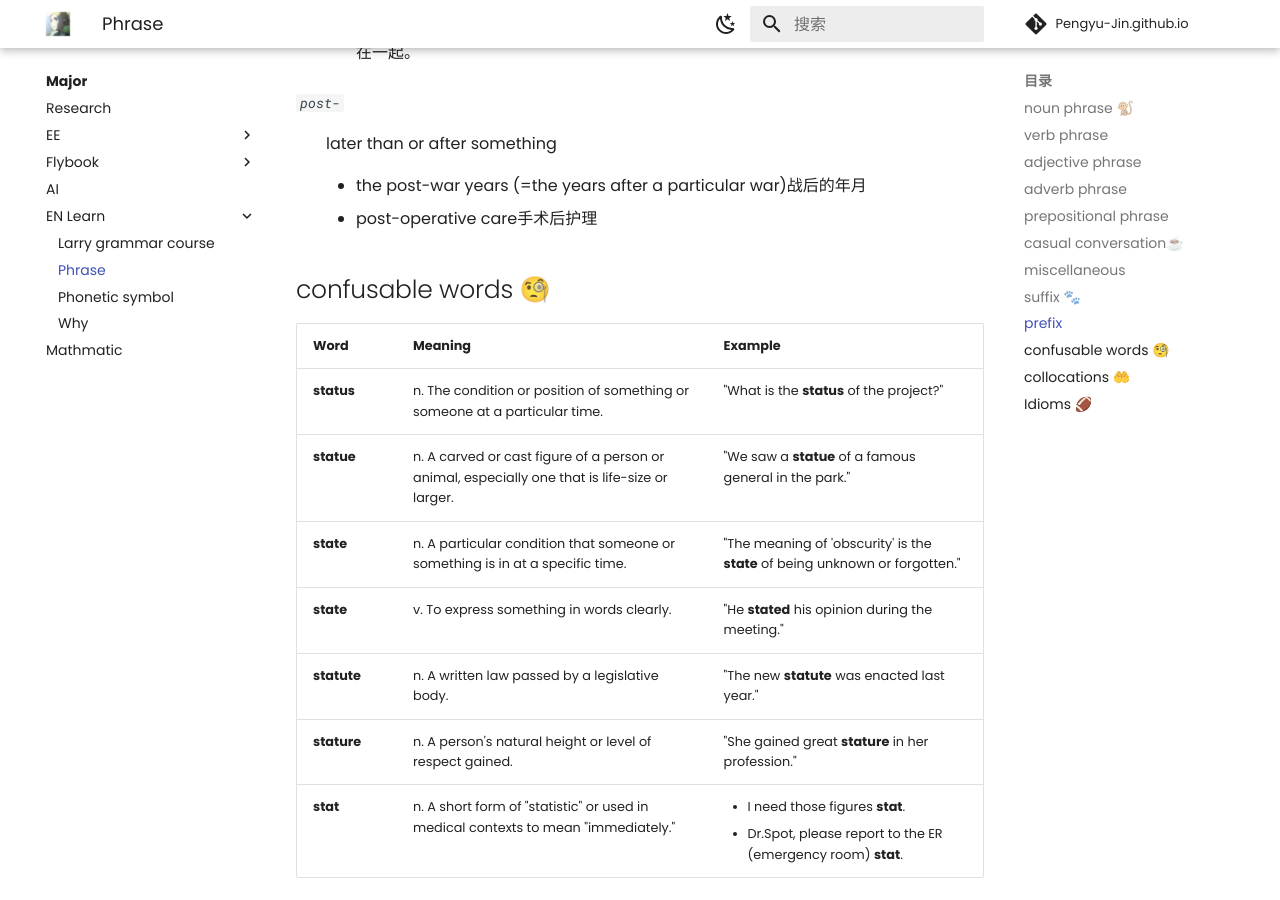
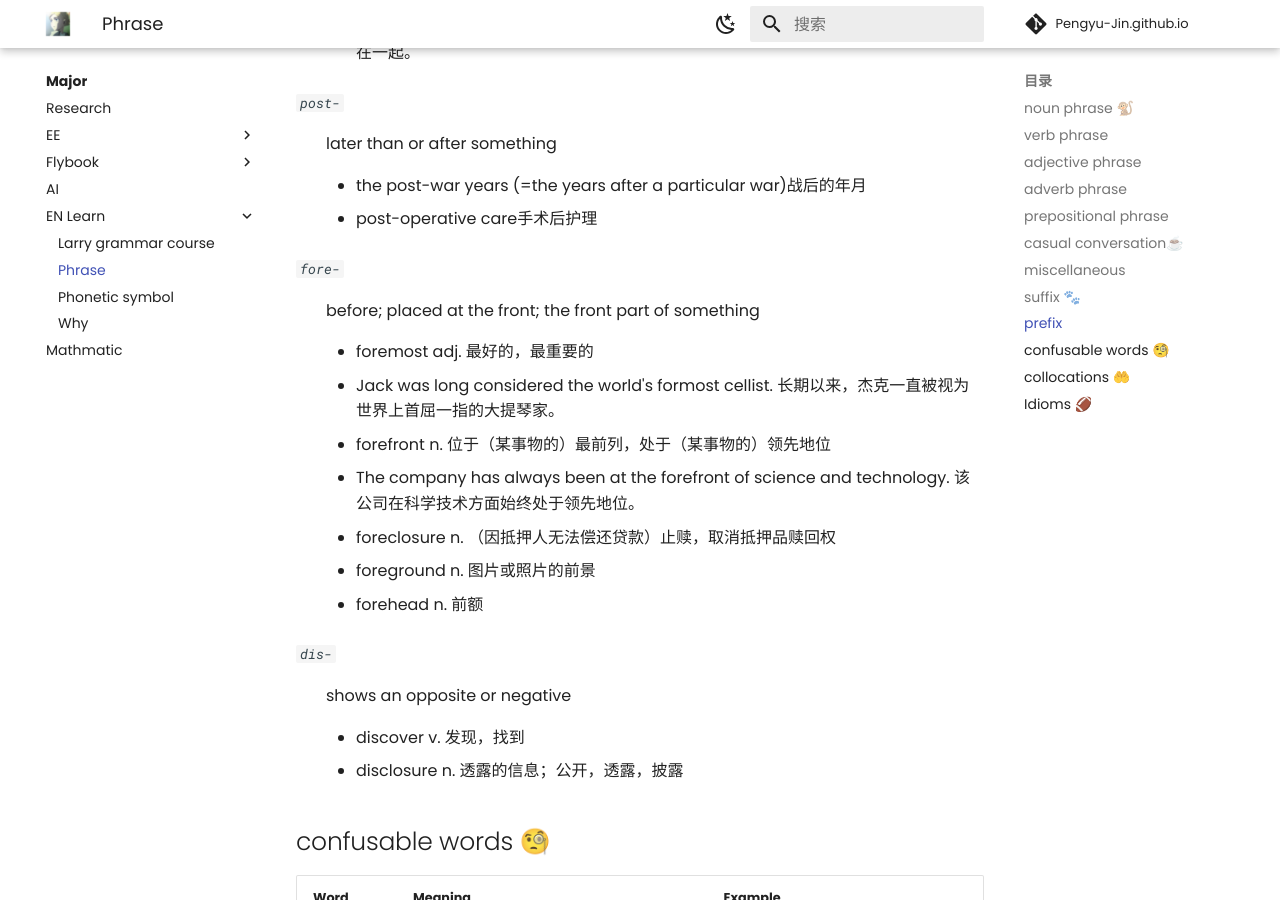
Before and after one commit to Pengyu-Jin/Pengyu-Jin.github.io, an MkDocs documentation site: the page built from docs/major/EN-learn/phrase.md, in a window 1280 px wide and 900 px high, scrolled down 4897 px. Built offline with MkDocs 1.6.1 and Material for MkDocs 9.7.7, drawn with Linux system fonts in a browser that asks for light colours; comment, search, counter and statistics services are not loaded.

Commit message:
20250212

```diff
--- a/docs/major/EN-learn/phrase.md
+++ b/docs/major/EN-learn/phrase.md
@@ -166,6 +166,25 @@ Local managers seem to quene up to borrow the videos! 当地经理好像都在
     - the post-war years (=the years after a particular war)战后的年月
     - post-operative care手术后护理
 
+*`fore-`*
+
+:   before; placed at the front; the front part of something
+
+    - foremost adj. 最好的，最重要的
+    - Jack was long considered the world's formost cellist. 长期以来，杰克一直被视为世界上首屈一指的大提琴家。
+    - forefront n. 位于（某事物的）最前列，处于（某事物的）领先地位
+    - The company has always been at the forefront of science and technology. 该公司在科学技术方面始终处于领先地位。
+    - foreclosure n. （因抵押人无法偿还贷款）止赎，取消抵押品赎回权
+    - foreground n. 图片或照片的前景
+    - forehead n. 前额
+
+*`dis-`*
+
+:   shows an opposite or negative
+
+    - discover v. 发现，找到
+    - disclosure n. 透露的信息；公开，透露，披露
+
 ## confusable words 🧐
 
 | Word    | Meaning | Example |
```
Also changed, not shown: docs/major/flybook/fly.md (+2 -2 lines).
